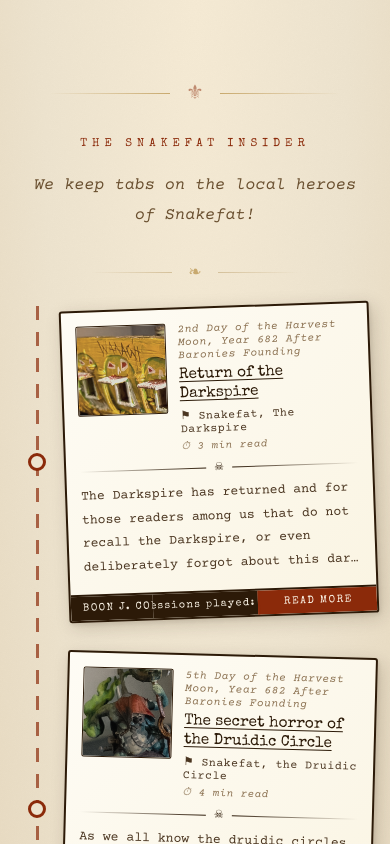
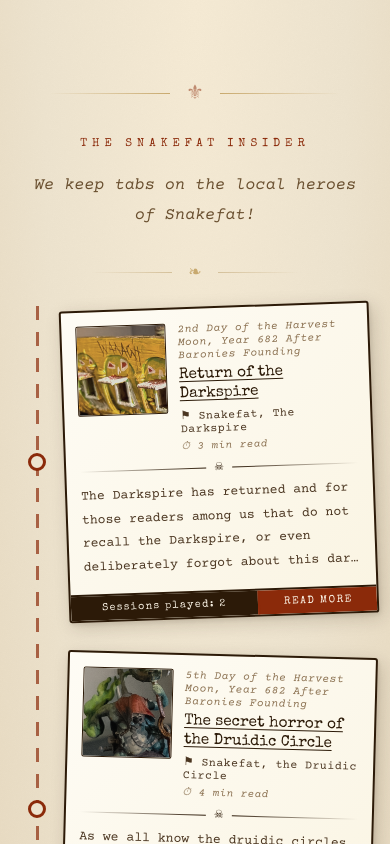
Before and after one commit to jideru/snakefat-insider, a React (Vite) app: page / in a window 390 px wide. Shown: the top 844 px of the page. Built offline with nearby package versions, Linux system fonts and the light colour scheme.

Commit message:
fix for author

```diff
--- a/src/components/BlogCard.jsx
+++ b/src/components/BlogCard.jsx
@@ -146,8 +146,9 @@ export default function BlogCard({ blog, index, onRead }) {
         display: "flex",
         borderTop: `2px solid ${colors.textDark}`,
       }}>
-         {/* Author */}
-        <div style={{
+       <style>{`@media (max-width: 480px) { .card-author { display: none !important; } }`}</style>
+        {/* Author */}
+        <div className="card-author" style={{
           flex: 1,
           padding: "7px 12px",
           background: colors.textDark,
```
